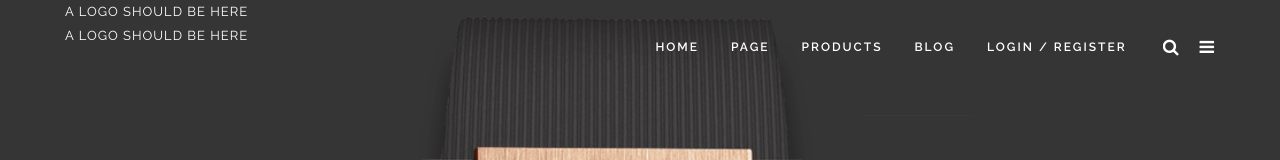
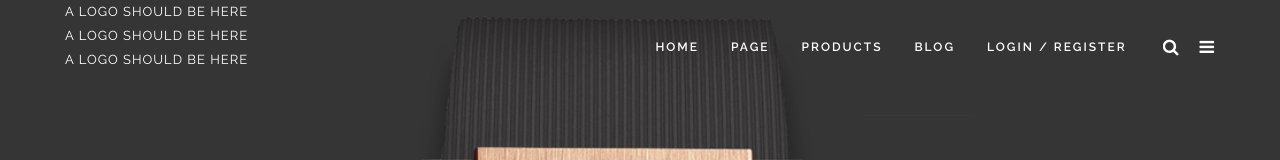
Before and after one commit to antoniocarlosortiz/antoniocarlosortiz-3, a plain HTML site: page index.html in a window 1280 px wide. Shown: the top 160 px of the page. Drawn offline with Linux system fonts and the light colour scheme; files whose address does not match are found by name.

Commit message:
updated index.html

```diff
--- a/index.html
+++ b/index.html
@@ -77,6 +77,7 @@
 
                 <!-- logo -->
                 <div class="logo">
+                A LOGO SHOULD BE HERE</br>
                 A LOGO SHOULD BE HERE</br>
                 A LOGO SHOULD BE HERE
                 </div>
```
